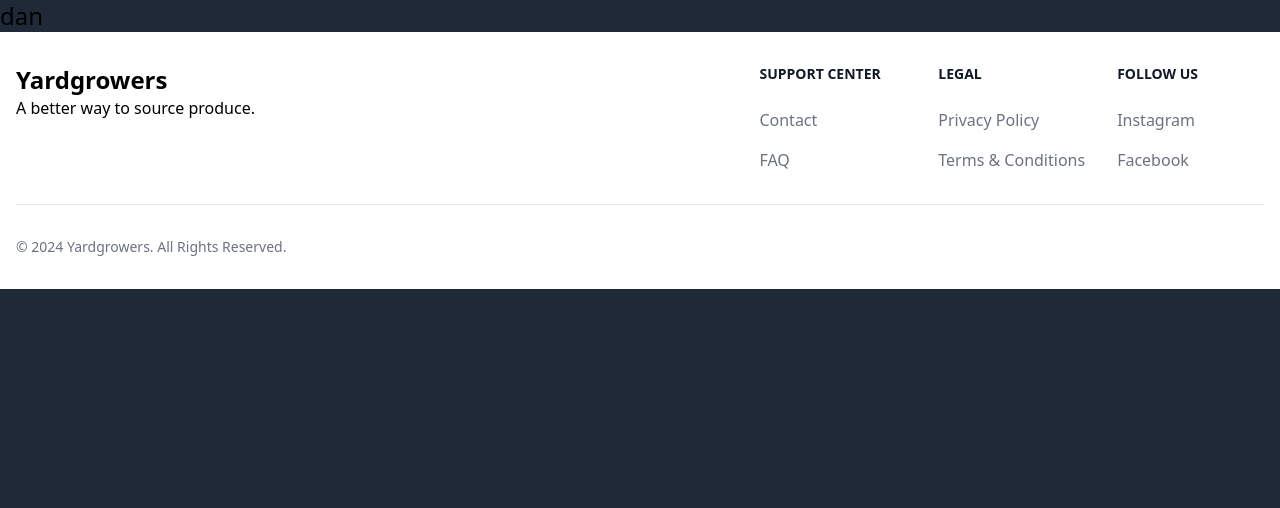
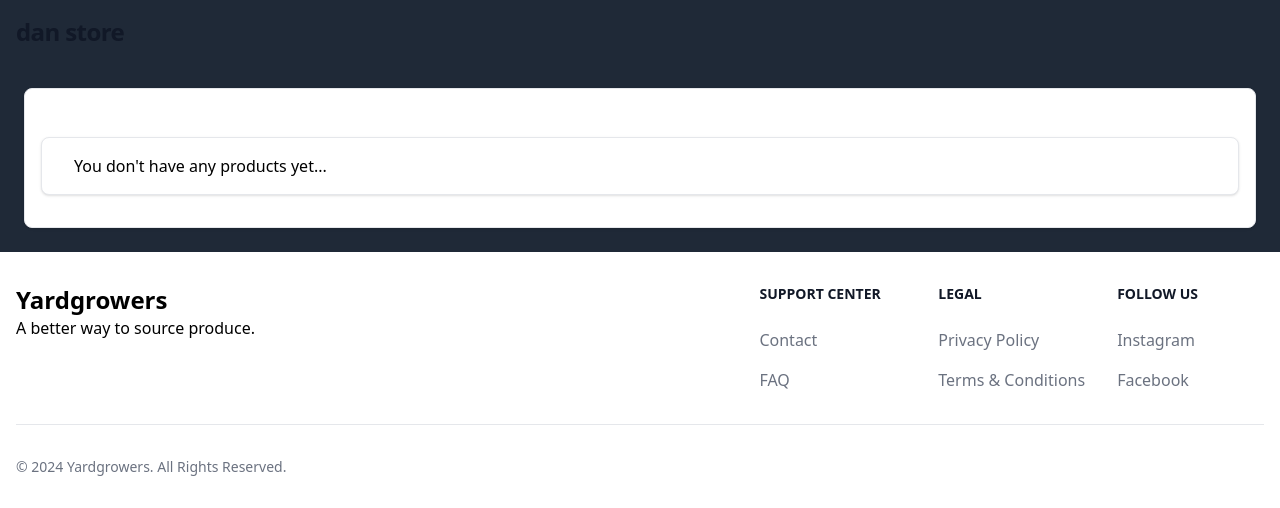
Before and after one commit to laurisuuster/mysite, a Django app: page /vendors/5/ in a window 1280 px wide. Shown: the part 150-658 px from the top of the page. Run offline with Django 4.2, Linux system fonts and the light colour scheme; data comes from the database, SQL or seed files in the repository; both versions use the stored data as it was after the commit; some libraries are stand-ins or nearby versions.

Commit message:
More changes

```diff
--- a/userprofile/templates/userprofile/vendor_detail.html
+++ b/userprofile/templates/userprofile/vendor_detail.html
@@ -1,29 +1,44 @@
 {% extends 'core/base.html' %}
 
-{% block title %}{% firstof user.get_full_name user.username %}{% endblock %}
+{% block title %}
+    {% firstof user.get_full_name user.username %}
+{% endblock %}
 
 {% block content %}
+    <h2 class="p-4 text-2xl font-semibold tracking-tight text-gray-900 dark:text-white">
+        {% firstof user.get_full_name user.username %} store
+    </h2>
 
-<h1 class="text-2xl">{% firstof user.get_full_name user.username %}</h1>
+    <div class="flex justify-center m-6">
+        <div class="w-full max-w-screen-xl p-4 py-6 lg:py-8 bg-white border border-gray-200 rounded-lg shadow dark:bg-gray-800 dark:border-gray-700">
+            {% if products %}
+                <div class="grid grid-cols-1 sm:grid-cols-2 md:grid-cols-3 lg:grid-cols-4 gap-4">
+                    {% for product in products %}
+                        <div class="bg-white border border-gray-200 rounded-lg shadow hover:shadow-lg transition-transform transform hover:scale-105 dark:bg-gray-600 dark:border-gray-700">
+                            <a href="{% url 'edit_product' product.id %}">
+                                {% if product.image %}
+                                    <div class="aspect-w-16 aspect-h-10">
+                                        <img src="{{ product.image.url }}" alt="Image of {{ product.title }}" class="object-cover w-full h-full rounded-t-lg">
+                                    </div>
+                                {% endif %}
 
-<div class="flex flex-wrap">
+                                <div class="p-4">
+                                    <h2 class="text-xl font-semibold text-white">{{ product.title }}</h2>
+                                    <p class="text-sm text-white">${{ product.get_display_price }}</p>
 
-    {% for product in products %}
-    <div class="product w-1/3 p-2">
-        <div class="p-4 bg-gray-100">
-            <a href="{% url 'product_detail' product.category.slug product.slug %}">
-                <!--Check if image exists -->
-                {% if product.image %}
-                <div class="image mb-2">
-                    <img src="{{product.image.url}}" alt="Image of {{ product.title }}">
+                                    <hr class="my-3">
+
+                                    <p class="text-sm text-white"><strong>Status: </strong>{{ product.get_status_display }}</p>
+                                </div>
+                            </a>
+                        </div>
+                    {% endfor %}
                 </div>
+            {% else %}
+                <p class="mt-4 py-4 px-8 bg-white border border-gray-200 rounded-lg shadow dark:bg-gray-600 dark:border-gray-700 dark:text-white">
+                    You don't have any products yet...
+                </p>
             {% endif %}
-                <h2 class="text-xl">{{ product.title }}</h2>
-                <p class="text-xs text-gray-600">${{ product.get_display_price }}</p>
-            </a>
         </div>
     </div>
-    {% endfor %}
-
-</div>
 {% endblock %}
```
Also changed, not shown: db.sqlite3.
